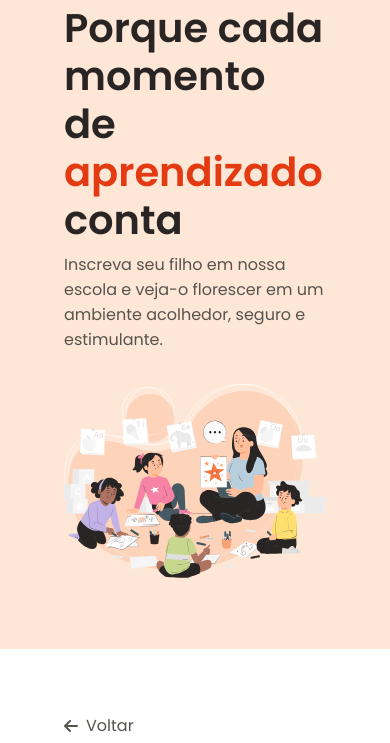
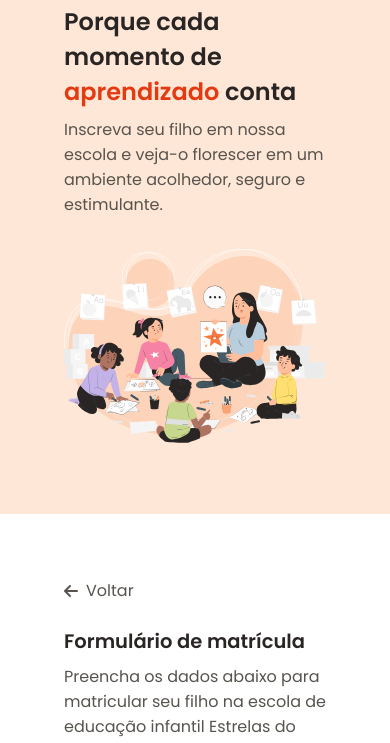
Before and after one commit to kaiq-ts/enrollment-form, a plain HTML site: page index.html in a window 390 px wide. Shown: the part 99-842 px from the top of the page. Drawn offline with Linux system fonts and the light colour scheme.

Commit message:
add clamp to title and subtitle

```diff
--- a/css/global.css
+++ b/css/global.css
@@ -31,8 +31,8 @@
   --pink: #f682a5;
 
   --font-family: "Poppins", serif;
-  --title: 600 2.5rem/120% var(--font-family);
-  --subtitle: 600 1.5rem/120% var(--font-family);
+  --title: 600 120% var(--font-family);
+  --subtitle: 600 120% var(--font-family);
   --text-md: 400 1.25rem/120% var(--font-family);
   --text: 400 1rem/120% var(--font-family);
   --text-sm: 400 0.875rem/120% var(--font-family);
@@ -53,6 +53,10 @@ img {
   height: auto;
 }
 
+.back {
+  cursor: pointer;
+}
+
 .flex {
   display: flex;
 }
--- a/css/layout.css
+++ b/css/layout.css
@@ -24,6 +24,7 @@ main {
 
   & h2 {
     font: var(--subtitle);
+    font-size: clamp(1.2rem, 5vw, 1.5rem);
     margin-bottom: 8px;
   }
 }
@@ -44,6 +45,7 @@ aside {
 
   & h1 {
     font: var(--title);
+    font-size: clamp(1.5rem, 5vw, 2.5rem);
     margin-bottom: 8px;
 
     & span {
```
